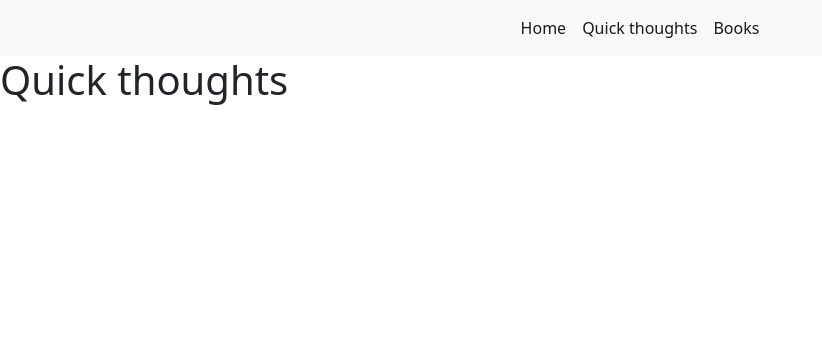
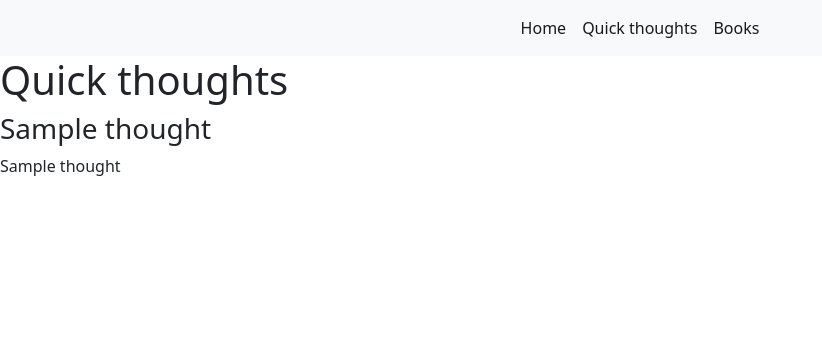
Before and after one commit to Kortelange/my_webpage, a Flask app: page /quick_thoughts in a window 1280 px wide. Shown: the top 356 px of the page, without its empty margins (0-822 px from the left). Run offline with Flask 2, Linux system fonts and the light colour scheme; a database or web service that is not in the repository returns one stand-in record (values such as "Sample title"); data that the repository does not hold is empty.

Commit message:
make 'quick thoughts' render thoughts

```diff
--- a/server.py
+++ b/server.py
@@ -1,10 +1,13 @@
 from flask import Flask, render_template
 from dotenv import load_dotenv
+import requests
 import os
 
 load_dotenv()
 
 app = Flask(__name__)
+
+posts_link = "https://api.npoint.io/04e651e9ca9922d160cd"
 
 @app.route("/")
 def home():
@@ -16,7 +19,8 @@ def get_books():
 
 @app.route("/quick_thoughts")
 def get_quick_thoughts():
-    return render_template("quick_thoughts.html")
+    thoughts = requests.get(posts_link).json()['thoughts']
+    return render_template("quick_thoughts.html", thoughts=thoughts)
 
 if __name__ == "__main__":
     app.run(debug=True)
--- a/templates/quick_thoughts.html
+++ b/templates/quick_thoughts.html
@@ -20,5 +20,9 @@
         </ul>
     </nav>
     <h1>Quick thoughts</h1>
+    {% for thought in thoughts: %}
+        <h3>{{ thought['title'] }}</h3>
+        <p>{{ thought['thought'] }}</p>
+    {% endfor %}
 </body>
 </html>
```
